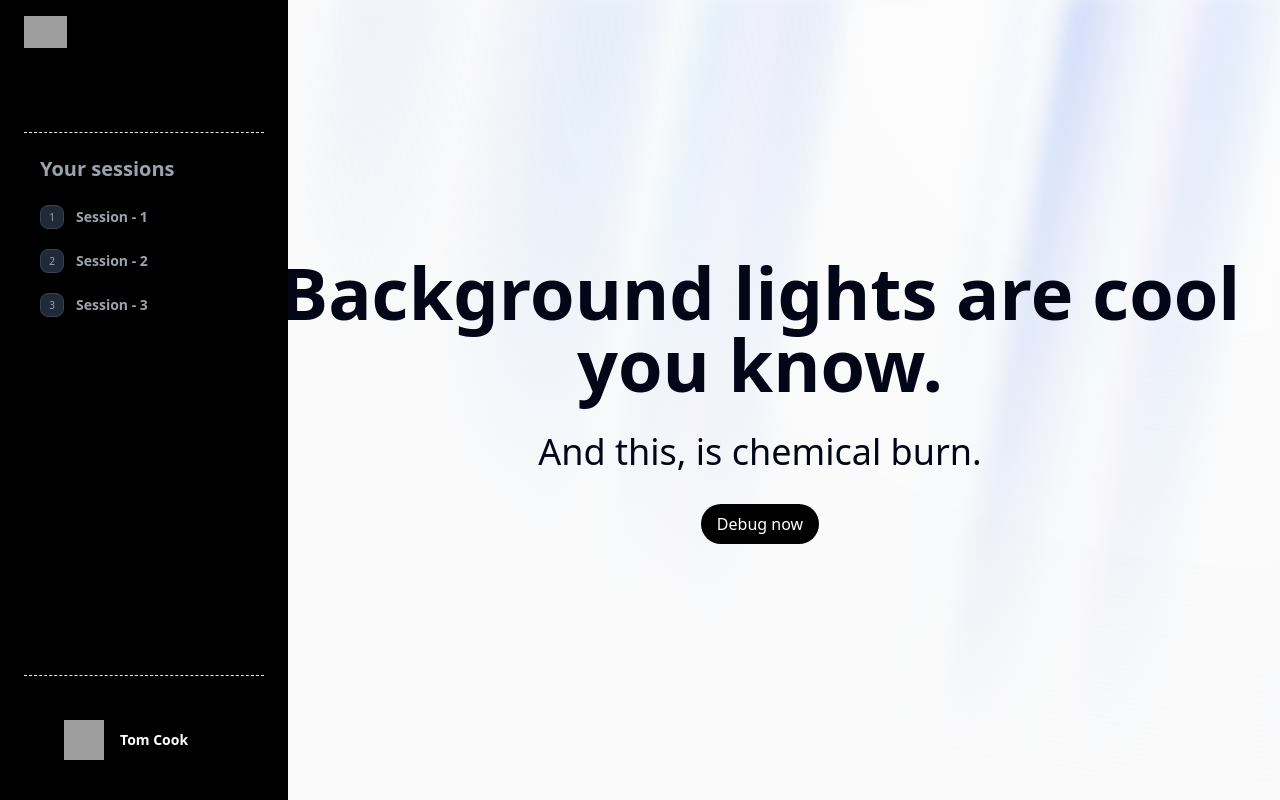
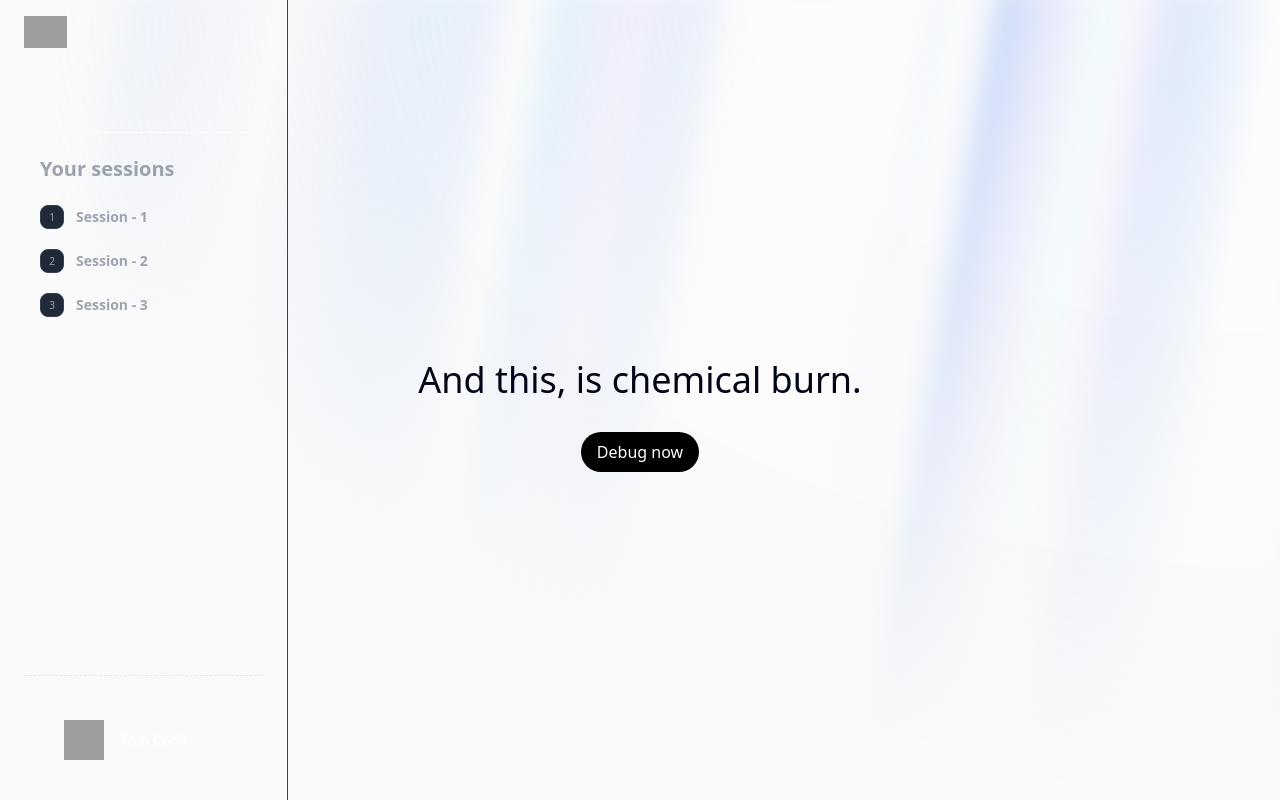
Before and after one commit to Anushlinux/RepoSeek, a React (Vite) app in the folder reposeek/: page / in a window 1280 px wide. Built offline with nearby package versions, Linux system fonts and the light colour scheme; grey boxes are pictures that could not be loaded.

Commit message:
sidebar ui improve

```diff
--- a/reposeek/src/components/landingPage.jsx
+++ b/reposeek/src/components/landingPage.jsx
@@ -127,9 +127,9 @@ export default function Example() {
         </Transition>
 
         {/* Static sidebar for desktop */}
-        <div className="hidden lg:fixed lg:inset-y-0 lg:z-50 lg:flex lg:w-72 lg:flex-col">
+        <div className="hidden border-r border-gray-700  lg:fixed lg:inset-y-0 lg:z-50 lg:flex lg:w-72 lg:flex-col">
           {/* Sidebar component, swap this element with another sidebar if you like */}
-          <div className="flex grow flex-col gap-y-5 overflow-y-auto bg-black px-6">
+          <div className="flex grow flex-col gap-y-5 bg-transparent overflow-y-auto px-6">
             <div className="flex h-16 shrink-0 items-center">
               <img
                 className="h-8 w-auto"
@@ -141,7 +141,7 @@ export default function Example() {
             <nav className="flex flex-1 mt-12 flex-col">
               <ul role="list" className="flex flex-1 flex-col ">
                 <li className="">
-                  <div className=" w-full border-b border-dashed"></div>
+                  <div className=" w-full border-b border-white border-dashed"></div>
                   <div className="text-xl my-4 mx-4 font-semibold leading-6 mt-6 text-gray-400">
                     Your sessions
                   </div>
@@ -209,7 +209,7 @@ export default function Example() {
           </a>
         </div>
 
-        <main className=" lg:pl-60">
+        <main className=" ">
           <div className="  ">
             <AuroraBackground>
               <motion.div
@@ -223,7 +223,7 @@ export default function Example() {
                 className="relative flex flex-col gap-4 items-center justify-center px-4"
               >
                 <div className="text-3xl md:text-7xl font-bold dark:text-white text-center">
-                  Background lights are cool you know.
+
                 </div>
                 <div className="font-extralight text-base md:text-4xl dark:text-neutral-200 py-4">
                   And this, is chemical burn.
```
